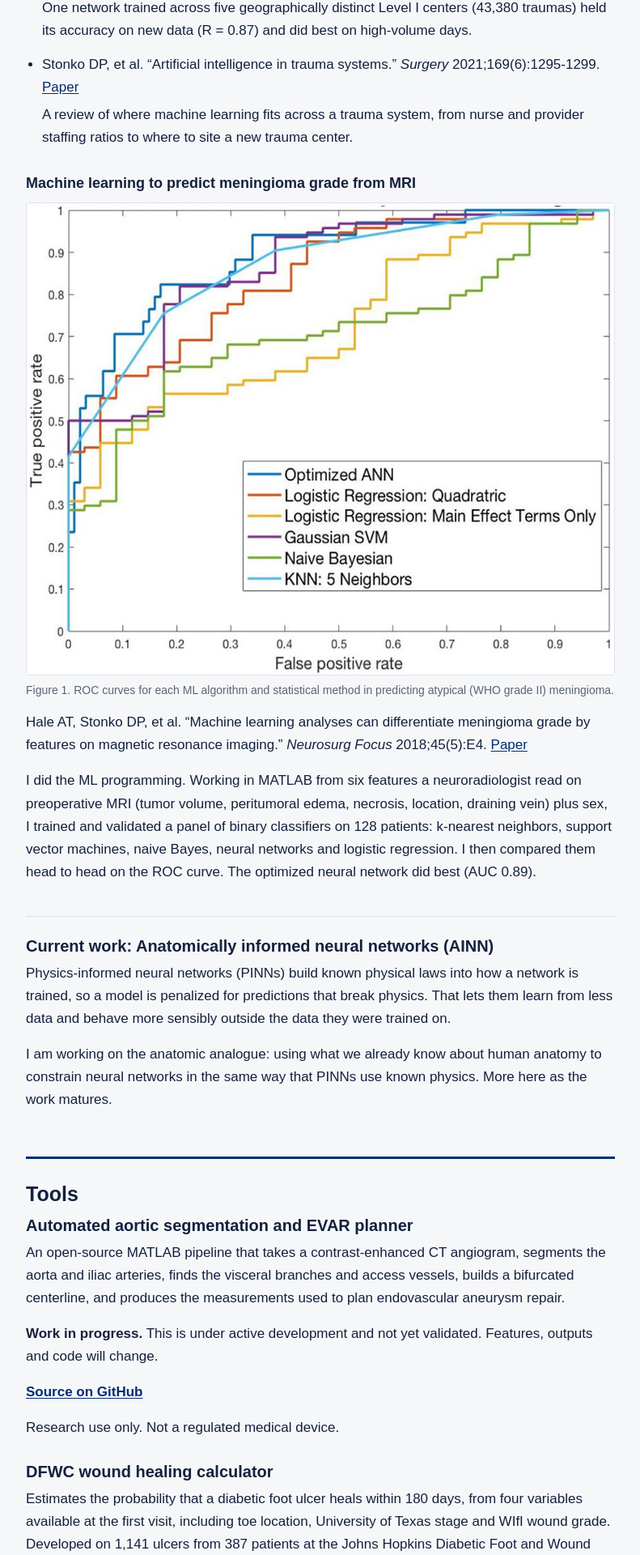
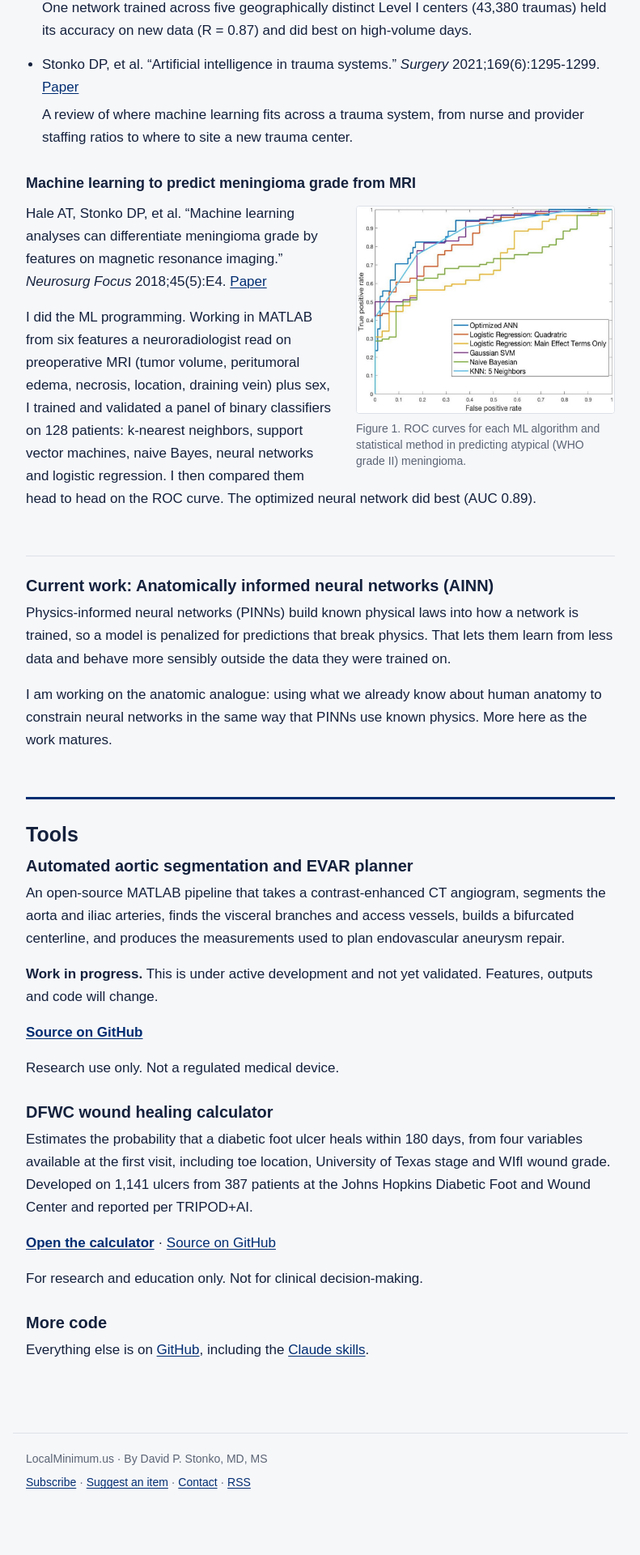
Before and after one commit to davidstonko/ai-surgery, a Jekyll site: the page built from docs/research/index.md, in a window 1280 px wide. Shown: the part 1663-3583 px from the top of the page at 81% size, without its empty margins (244-1035 px from the left). Built offline with Jekyll 4.4.1, drawn with Linux system fonts in a browser that asks for light colours; after the commit the page ends 3552 px from its top, so only the background shows below that.

Commit message:
Research: meningioma figure beside blurb
Co-Authored-By: Claude Opus 5.5 <noreply@anthropic.com>
Claude-Session: https://claude.ai/code/session_01CC9uqAMJHVu3pkJefiANJN

```diff
--- a/docs/assets/site.css
+++ b/docs/assets/site.css
@@ -38,8 +38,9 @@ h1 { font-size: 36px; margin: 0 0 12px; }
 .paper-cover img, .paper-fig img { display: block; width: 100%; height: auto; border: 1px solid var(--line); border-radius: 4px; background: #fff; }
 .paper-fig { margin: 8px 0 16px; }
 .paper-cover figcaption, .paper-fig figcaption { font-size: 14px; color: var(--muted); margin-top: 8px; line-height: 1.45; }
+.paper-cover.paper-side { width: 320px; }
 .clear { clear: both; }
-@media (max-width: 560px) { .paper-cover { float: none; width: 60%; margin: 8px auto 16px; } }
+@media (max-width: 560px) { .paper-cover, .paper-cover.paper-side { float: none; width: 80%; margin: 8px auto 16px; } }
 .prose hr.sub { border-top: 1px solid var(--line); margin: 40px 0 0; }
 .prose hr + h3 { margin-top: 24px; }
 .prose h2 + h3 { margin-top: 12px; }
--- a/docs/research/index.md
+++ b/docs/research/index.md
@@ -52,7 +52,7 @@ Trauma has long been treated as unpredictable. Across four papers, we used big d
 
 #### Machine learning to predict meningioma grade from MRI
 
-<figure class="paper-fig">
+<figure class="paper-cover paper-side">
 <img src="{{ '/assets/research/meningioma-ml-fig1.jpg' | relative_url }}" alt="ROC curves comparing an optimized neural network, logistic regression, Gaussian SVM, naive Bayes and k-nearest neighbors for predicting atypical meningioma" width="1000" height="802" loading="lazy">
 <figcaption>Figure 1. ROC curves for each ML algorithm and statistical method in predicting atypical (WHO grade II) meningioma.</figcaption>
 </figure>
@@ -60,6 +60,8 @@ Trauma has long been treated as unpredictable. Across four papers, we used big d
 Hale AT, Stonko DP, et al. "Machine learning analyses can differentiate meningioma grade by features on magnetic resonance imaging." *Neurosurg Focus* 2018;45(5):E4. [Paper](https://thejns.org/focus/view/journals/neurosurg-focus/45/5/article-pE4.xml)
 
 I did the ML programming. Working in MATLAB from six features a neuroradiologist read on preoperative MRI (tumor volume, peritumoral edema, necrosis, location, draining vein) plus sex, I trained and validated a panel of binary classifiers on 128 patients: k-nearest neighbors, support vector machines, naive Bayes, neural networks and logistic regression. I then compared them head to head on the ROC curve. The optimized neural network did best (AUC 0.89).
+
+<div class="clear"></div>
 
 <hr class="sub">
 
```
